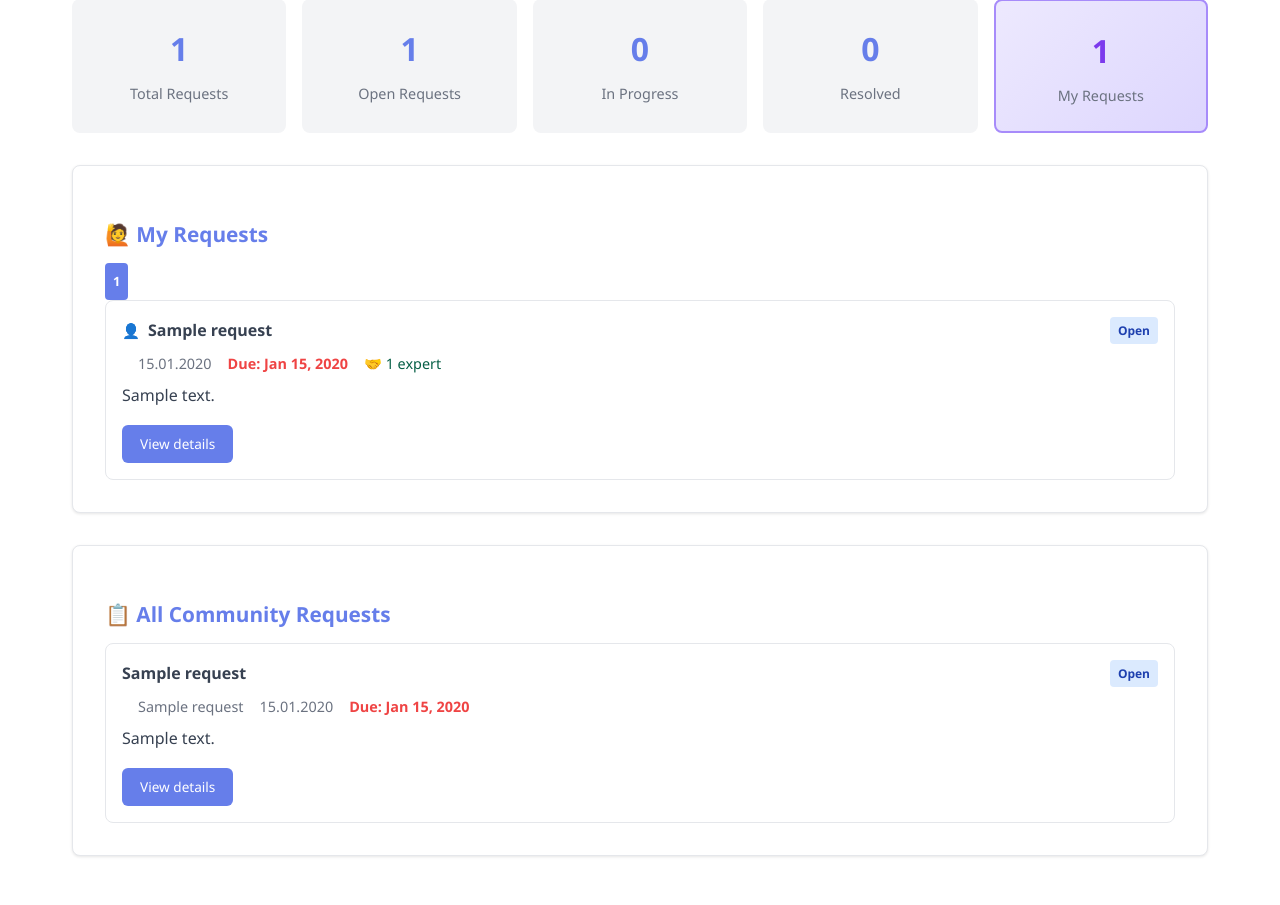
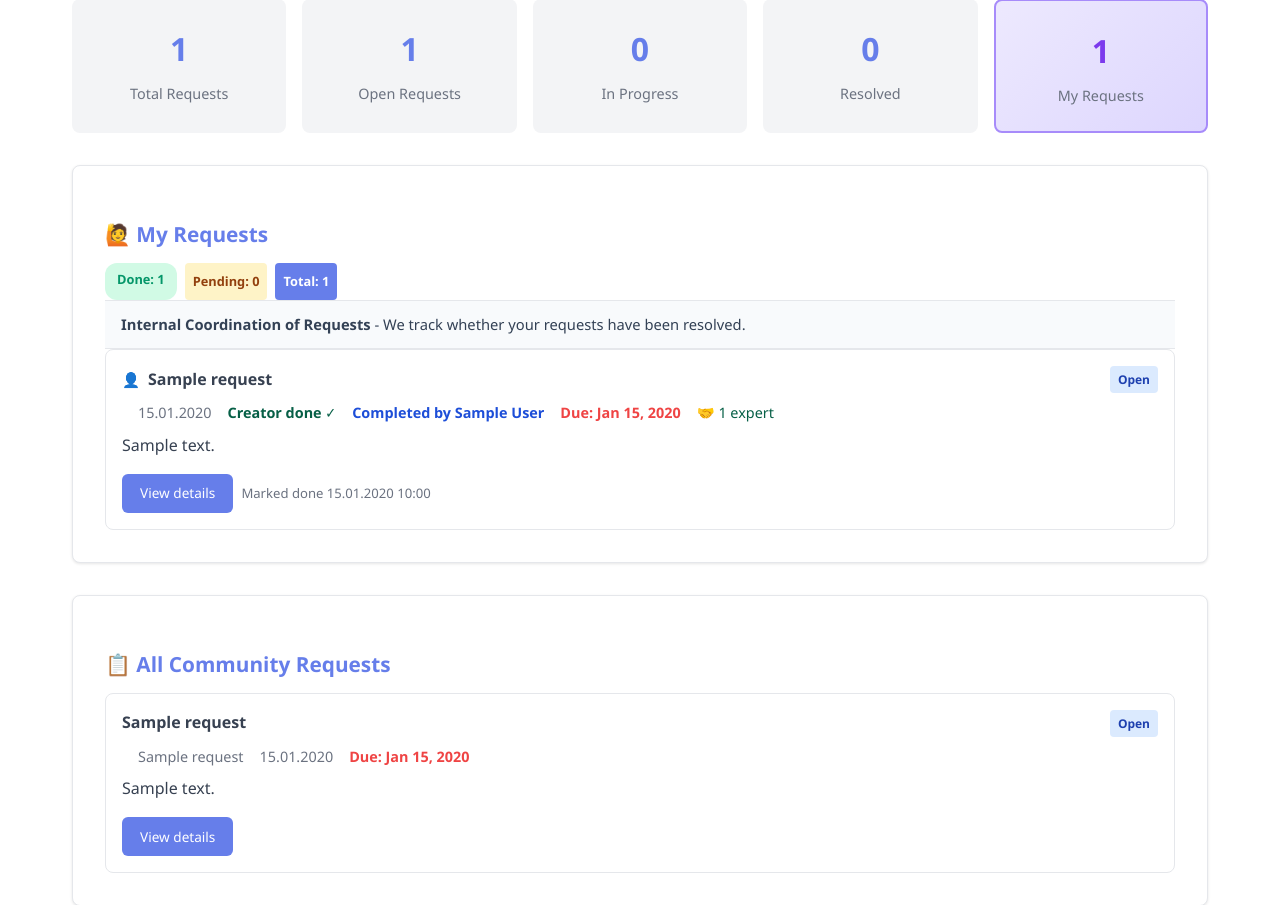
Before and after one commit to Lukrex/hackathon2026, a Django app: page /dashboard/ in a window 1280 px wide. Shown: the part 366-1271 px from the top of the page. Run offline with Django 4.2, Linux system fonts and the light colour scheme; a user stored in the database is signed in; tables that the repository leaves empty hold one stand-in row (values such as "Sample post").

Commit message:
specifikacia kto splnil ulohu plus karma

```diff
--- a/server/admin.py
+++ b/server/admin.py
@@ -25,17 +25,17 @@ class LanguageAdmin(admin.ModelAdmin):
 
 @admin.register(Expert)
 class ExpertAdmin(admin.ModelAdmin):
-    list_display = ['name', 'skills_display', 'availability', 'rating', 'help_provided', 'created_at']
+    list_display = ['name', 'skills_display', 'availability', 'rating', 'karma_points', 'help_provided', 'created_at']
     list_filter = ['availability', 'created_at']
     search_fields = ['user__first_name', 'user__last_name', 'user__email', 'skills__name', 'languages__name']
-    readonly_fields = ['created_at', 'help_provided']
+    readonly_fields = ['created_at', 'help_provided', 'karma_points']
 
     fieldsets = (
         ('Basic Information', {
             'fields': ('user', 'profile_image', 'bio', 'work_experience', 'skills', 'languages', 'availability')
         }),
         ('Ratings', {
-            'fields': ('rating', 'rating_count', 'help_provided', 'created_at'),
+            'fields': ('rating', 'rating_count', 'karma_points', 'help_provided', 'created_at'),
         }),
     )
     def name(self, obj):
--- a/server/models.py
+++ b/server/models.py
@@ -70,6 +70,7 @@ class Expert(models.Model):
         choices=AVAILABILITY_CHOICES,
         default='medium'
     )
+    karma_points = models.IntegerField(default=0, help_text='Karma points earned for completed help')
     help_provided = models.IntegerField(default=0, help_text='Number of help contributions')
     profile_image = models.ImageField(upload_to='experts/', blank=True)
     created_at = models.DateTimeField(auto_now_add=True)
@@ -187,6 +188,23 @@ class Request(models.Model):
     # Tracking
     created_at = models.DateTimeField(auto_now_add=True)
     updated_at = models.DateTimeField(auto_now=True)
+    is_resolved_by_creator = models.BooleanField(
+        default=False,
+        help_text='Whether the request creator has marked this as resolved/done'
+    )
+    creator_resolved_at = models.DateTimeField(
+        null=True,
+        blank=True,
+        help_text='Timestamp when creator marked the request as done'
+    )
+    completed_by_expert = models.ForeignKey(
+        Expert,
+        on_delete=models.SET_NULL,
+        null=True,
+        blank=True,
+        related_name='completed_requests',
+        help_text='Expert selected by creator as the one who completed this request'
+    )
     resolved_at = models.DateTimeField(null=True, blank=True)
     resolution_notes = models.TextField(blank=True)
 
--- a/server/templates/dashboard.html
+++ b/server/templates/dashboard.html
@@ -40,7 +40,14 @@
         <div class="card mb-4" id="my-requests">
             <div class="card-header d-flex justify-between align-center">
                 <h3>🙋 My Requests</h3>
-                <span class="badge badge-primary">{{ my_requests|length }}</span>
+                <div class="coordination-summary">
+                    <span class="badge badge-success">Done: {{ stats.my_done_count }}</span>
+                    <span class="badge badge-warning">Pending: {{ stats.my_pending_count }}</span>
+                    <span class="badge badge-primary">Total: {{ my_requests|length }}</span>
+                </div>
+            </div>
+            <div class="card-subheader">
+                <strong>Internal Coordination of Requests</strong> - We track whether your requests have been resolved.
             </div>
             <div class="card-body">
                 <div class="requests-list">
@@ -58,6 +65,14 @@
                         <div class="request-meta">
                             <span class="category">{{ req.get_category_display }}</span>
                             <span class="date">{{ req.created_at|date:"d.m.Y" }}</span>
+                            {% if req.is_resolved_by_creator %}
+                            <span class="creator-done">Creator done ✓</span>
+                            {% if req.completed_by_expert %}
+                            <span class="expert-completed">Completed by {{ req.completed_by_expert.user.get_full_name|default:req.completed_by_expert.user.username }}</span>
+                            {% endif %}
+                            {% else %}
+                            <span class="creator-pending">Creator pending</span>
+                            {% endif %}
                             {% if req.due_date %}
                             <span class="due-date">Due: {{ req.due_date|date:"M j, Y" }}</span>
                             {% endif %}
@@ -70,6 +85,20 @@
                         </div>
                         <div class="request-actions">
                             <a href="{% url 'request_detail' req.id %}" class="btn btn-sm btn-primary">View details</a>
+                            {% if not req.is_resolved_by_creator %}
+                            <form method="post" action="{% url 'mark_request_done' req.id %}" class="inline">
+                                {% csrf_token %}
+                                <select name="completed_expert_id" class="completion-select" required>
+                                    <option value="">Select completing expert</option>
+                                    {% for expert in req.assigned_experts.all %}
+                                    <option value="{{ expert.id }}">{{ expert.user.get_full_name|default:expert.user.username }}</option>
+                                    {% endfor %}
+                                </select>
+                                <button type="submit" class="btn btn-sm btn-success">Mark as done</button>
+                            </form>
+                            {% else %}
+                            <span class="done-at-label">Marked done {{ req.creator_resolved_at|date:"d.m.Y H:i" }}</span>
+                            {% endif %}
                         </div>
                     </div>
                     {% endfor %}
@@ -177,6 +206,58 @@
         font-weight: 500;
     }
 
+    .coordination-summary {
+        display: flex;
+        gap: 0.5rem;
+        flex-wrap: wrap;
+    }
+
+    .card-subheader {
+        padding: 0.75rem 1rem;
+        border-top: 1px solid var(--gray);
+        border-bottom: 1px solid var(--gray);
+        background: #f8fafc;
+        color: #334155;
+        font-size: 0.92rem;
+    }
+
+    .creator-done {
+        color: #065f46;
+        font-weight: 600;
+    }
+
+    .creator-pending {
+        color: #92400e;
+        font-weight: 600;
+    }
+
+    .done-at-label {
+        font-size: 0.82rem;
+        color: #6b7280;
+        align-self: center;
+    }
+
+    .expert-completed {
+        color: #1d4ed8;
+        font-weight: 600;
+    }
+
+    .completion-select {
+        min-width: 210px;
+        border: 1px solid var(--gray);
+        border-radius: 6px;
+        padding: 0.35rem 0.5rem;
+        font-size: 0.85rem;
+        background: #fff;
+    }
+
+    .badge-warning {
+        background: #fef3c7;
+        color: #92400e;
+        padding: 0.5rem;
+        border-radius: 4px;
+    }
+
     .requests-list {
         display: flex;
         flex-direction: column;
--- a/server/urls.py
+++ b/server/urls.py
@@ -19,6 +19,7 @@ urlpatterns = [
     path('submit/', views.submit_request, name='submit_request'),
     path('request/<int:request_id>/submitted/', views.request_submitted, name='request_submitted'),
     path('request/<int:request_id>/', views.request_detail, name='request_detail'),
+    path('request/<int:request_id>/mark-done/', views.mark_request_done, name='mark_request_done'),
     path('request/<int:request_id>/review/', views.review_request, name='review_request'),
 
     # Expert directory
--- a/server/views.py
+++ b/server/views.py
@@ -3,6 +3,9 @@ from django.contrib.auth.decorators import login_required
 from django.views.decorators.http import require_http_methods
 from django.contrib import messages
 from django.db.models import Q, Count
+from django.db import transaction
+from django.utils import timezone
+from django.http import HttpResponseRedirect
 from .models import Request, Expert, Category
 from .forms import RequestSubmissionForm, RequestFilterForm, RequestReviewForm, ExpertProfileForm
 from .tasks import calculate_expert_matches
@@ -252,8 +255,10 @@ def dashboard(request):
     requests = list(requests_with_due) + list(requests_without_due)
 
     # My requests: submitted by this user (via the submitted_by FK)
-    my_requests_qs = Request.objects.filter(submitted_by=request.user).order_by('-created_at')
+    my_requests_qs = Request.objects.filter(submitted_by=request.user).prefetch_related('assigned_experts').order_by('-created_at')
     my_requests = list(my_requests_qs)
+    my_pending_count = my_requests_qs.filter(is_resolved_by_creator=False).count()
+    my_done_count = my_requests_qs.filter(is_resolved_by_creator=True).count()
 
     dashboard_type = 'all'
     stats = {
@@ -263,6 +268,8 @@ def dashboard(request):
         'resolved': Request.objects.filter(status='resolved').count(),
         'total_experts': Expert.objects.count(),
         'my_requests_count': my_requests_qs.count(),
+        'my_pending_count': my_pending_count,
+        'my_done_count': my_done_count,
     }
 
     return render(request, 'dashboard.html', {
@@ -271,6 +278,67 @@ def dashboard(request):
         'dashboard_type': dashboard_type,
         'stats': stats,
     })
+
+
+@login_required
+@require_http_methods(["POST"])
+def mark_request_done(request, request_id):
+    """Allow a request creator to mark their own request as done/resolved."""
+    req = get_object_or_404(Request, id=request_id)
+
+    if req.submitted_by_id != request.user.id:
+        messages.error(request, 'You can only mark your own requests as done.')
+        return redirect('dashboard')
+
+    if req.is_resolved_by_creator:
+        messages.info(request, f'Request "{req.title}" is already marked as done.')
+        return HttpResponseRedirect('/dashboard/#my-requests')
+
+    selected_expert_id = request.POST.get('completed_expert_id')
+    if not selected_expert_id:
+        messages.error(request, 'Please select the expert who completed this request.')
+        return HttpResponseRedirect('/dashboard/#my-requests')
+
+    try:
+        selected_expert_id = int(selected_expert_id)
+    except (TypeError, ValueError):
+        messages.error(request, 'Invalid expert selection.')
+        return HttpResponseRedirect('/dashboard/#my-requests')
+
+    selected_expert = req.assigned_experts.filter(id=selected_expert_id).first()
+    if not selected_expert:
+        messages.error(request, 'Selected expert must be assigned to this request.')
+        return HttpResponseRedirect('/dashboard/#my-requests')
+
+    now = timezone.now()
+    with transaction.atomic():
+        req.is_resolved_by_creator = True
+        req.creator_resolved_at = now
+        req.completed_by_expert = selected_expert
+
+        if req.status != 'resolved':
+            req.status = 'resolved'
+            if not req.resolved_at:
+                req.resolved_at = now
+
+        req.save(update_fields=[
+            'is_resolved_by_creator',
+            'creator_resolved_at',
+            'completed_by_expert',
+            'status',
+            'resolved_at',
+            'updated_at',
+        ])
+
+        selected_expert.karma_points += 1
+        selected_expert.help_provided += 1
+        selected_expert.save(update_fields=['karma_points', 'help_provided'])
+
+    messages.success(
+        request,
+        f'Request "{req.title}" has been marked as done. {selected_expert} received +1 karma point.'
+    )
+    return HttpResponseRedirect('/dashboard/#my-requests')
 
 
 @login_required
```
Also changed, not shown: INTERNAL_COORDINATION.md (added, +169 -0 lines), server/migrations/0006_request_creator_resolved_at_and_more.py (added), server/migrations/0007_expert_karma_points_request_completed_by_expert.py (added).
